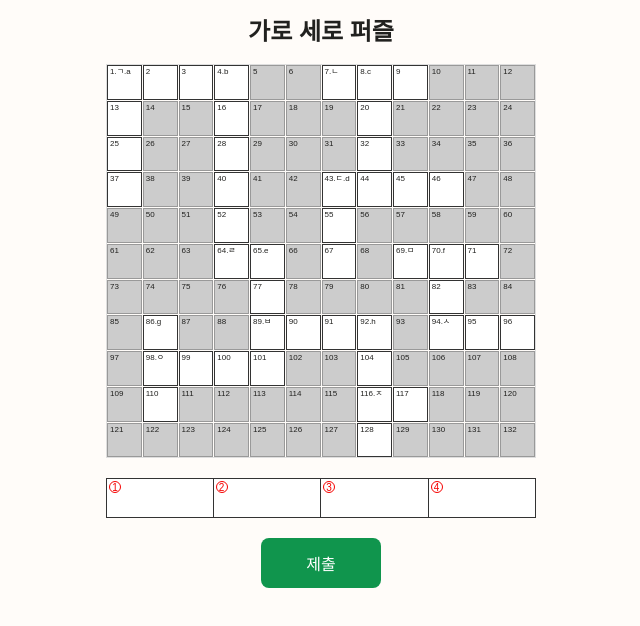
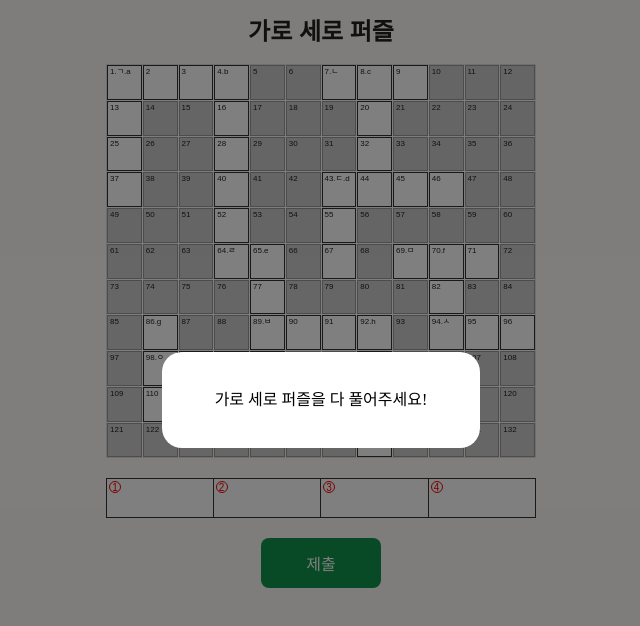
Before and after one commit to JungYunHan/retreat, a React (Vite) app: page /quiz in a window 1280 px wide. Both pictures are taken after a click on the button "제출". Shown: the top 626 px of the page, without its empty margins (319-959 px from the left). Built offline with nearby package versions, Linux system fonts and the light colour scheme; a web font is replaced by a local one.

Commit message:
modify: 퀴즈 정답 여부를 alert가 아닌 모달로 안내되도록 수정

```diff
--- a/src/pages/QuizPage/index.tsx
+++ b/src/pages/QuizPage/index.tsx
@@ -20,6 +20,7 @@ import {
 } from '../../constants/crossword.ts'
 import { useNavigate } from 'react-router-dom'
 import { Button } from '../../components/common/Button.tsx'
+import { Modal } from '../../components/common/Modal.tsx'
 
 const QuizPage = () => {
   const navigate = useNavigate()
@@ -80,6 +81,12 @@ const QuizPage = () => {
     3: '',
     4: '',
   })
+  const [isAllAnswerCorrectModalOpen, setIsAllAnswerCorrectModalOpen] =
+    useState(false)
+  const [isCrosswordAnswerWrongModalOpen, setIsCrosswordAnswerWrongModalOpen] =
+    useState(false)
+  const [isFinalAnswerWrongModalOpen, setIsFinalAnswerWrongModalOpen] =
+    useState(false)
 
   useEffect(() => {
     const crossword = localStorage.getItem('crossword')
@@ -187,9 +194,7 @@ const QuizPage = () => {
       isEighthColumnCorrect &&
       finalAnswer === '아도나이'
     ) {
-      localStorage.removeItem('crossword')
-      alert('정답입니다!')
-      navigate('/video')
+      setIsAllAnswerCorrectModalOpen(true)
     } else if (
       isFirstRowCorrect &&
       isSecondRowCorrect &&
@@ -210,10 +215,24 @@ const QuizPage = () => {
       isEighthColumnCorrect &&
       finalAnswer !== '아도나이'
     ) {
-      alert('틀렸습니다!')
+      setIsFinalAnswerWrongModalOpen(true)
     } else {
-      alert('가로 세로 퍼즐을 다 풀어주세요!')
+      setIsCrosswordAnswerWrongModalOpen(true)
     }
+  }
+
+  const handleAllAnswerCorrectModalClose = () => {
+    setIsAllAnswerCorrectModalOpen(false)
+    localStorage.removeItem('crossword')
+    navigate('/updown')
+  }
+
+  const handleCrosswordAnswerWrongModalClose = () => {
+    setIsCrosswordAnswerWrongModalOpen(false)
+  }
+
+  const handleFinalAnswerWrongModalClose = () => {
+    setIsFinalAnswerWrongModalOpen(false)
   }
 
   return (
@@ -1058,6 +1077,24 @@ const QuizPage = () => {
       <SubmitButtonContainer>
         <Button onClick={handleFinalAnswerSubmit}>제출</Button>
       </SubmitButtonContainer>
+
+      {isAllAnswerCorrectModalOpen && (
+        <Modal onOverlayClick={handleAllAnswerCorrectModalClose}>
+          <div>정답입니다.</div>
+        </Modal>
+      )}
+
+      {isCrosswordAnswerWrongModalOpen && (
+        <Modal onOverlayClick={handleCrosswordAnswerWrongModalClose}>
+          <div>가로 세로 퍼즐을 다 풀어주세요!</div>
+        </Modal>
+      )}
+
+      {isFinalAnswerWrongModalOpen && (
+        <Modal onOverlayClick={handleFinalAnswerWrongModalClose}>
+          <div>틀렸습니다. 다시 입력해주세요.</div>
+        </Modal>
+      )}
     </Layout>
   )
 }
```
